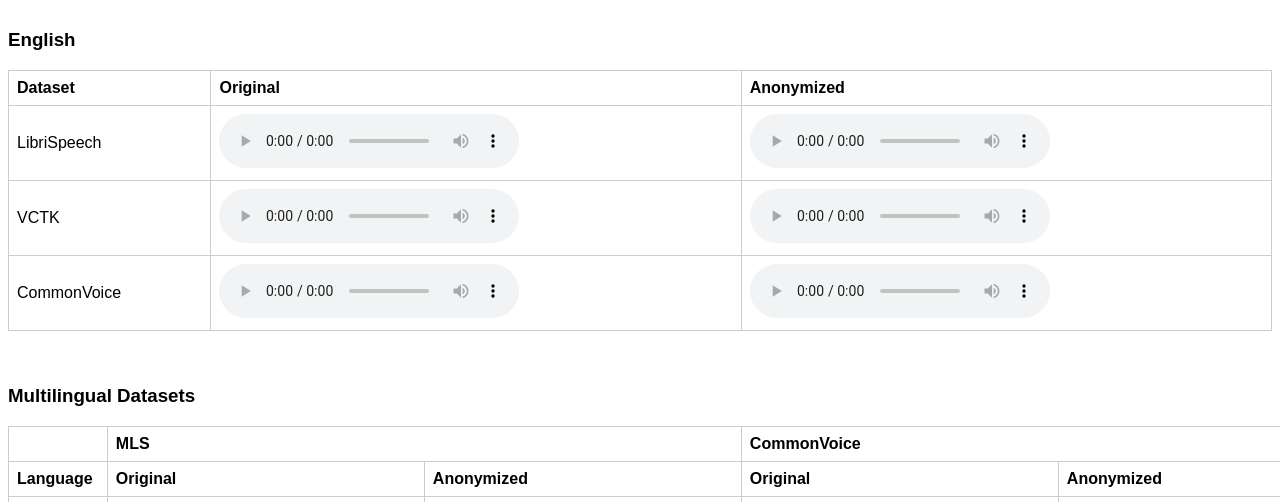
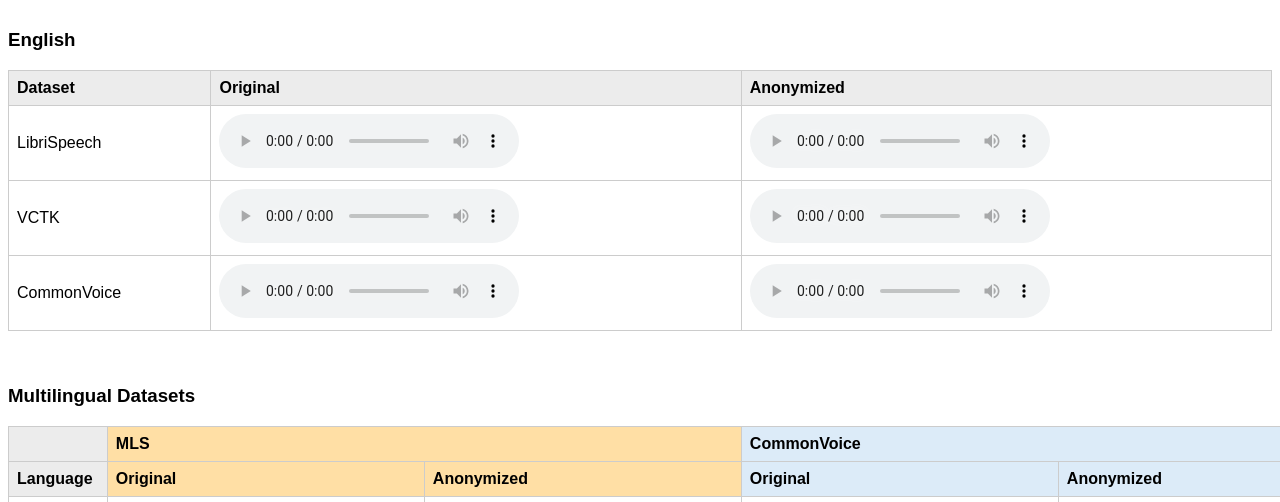
Before and after one commit to MultilingualSpeakerAnonymization/MultilingualSpeakerAnonymization.github.io, a plain HTML site: page index.html in a window 1280 px wide. Shown: the part 253-755 px from the top of the page. Drawn offline with Linux system fonts and the light colour scheme.

Commit message:
Update index.html

```diff
--- a/index.html
+++ b/index.html
@@ -37,15 +37,15 @@
             background-color: #DFFFD5; /* Light green */
         }
 
-        tr.cv {
+        th.cv {
             background-color: #DCEBF8; /* Light blue */
         }
 
-        tr.neutral {
+        th.neutral {
             background-color: #ECECEC; /* Light gray */
         }
 
-        tr.mls {
+        th.mls {
             background-color: #FFDFA5; /* Light orange */
         }
     </style>
```
